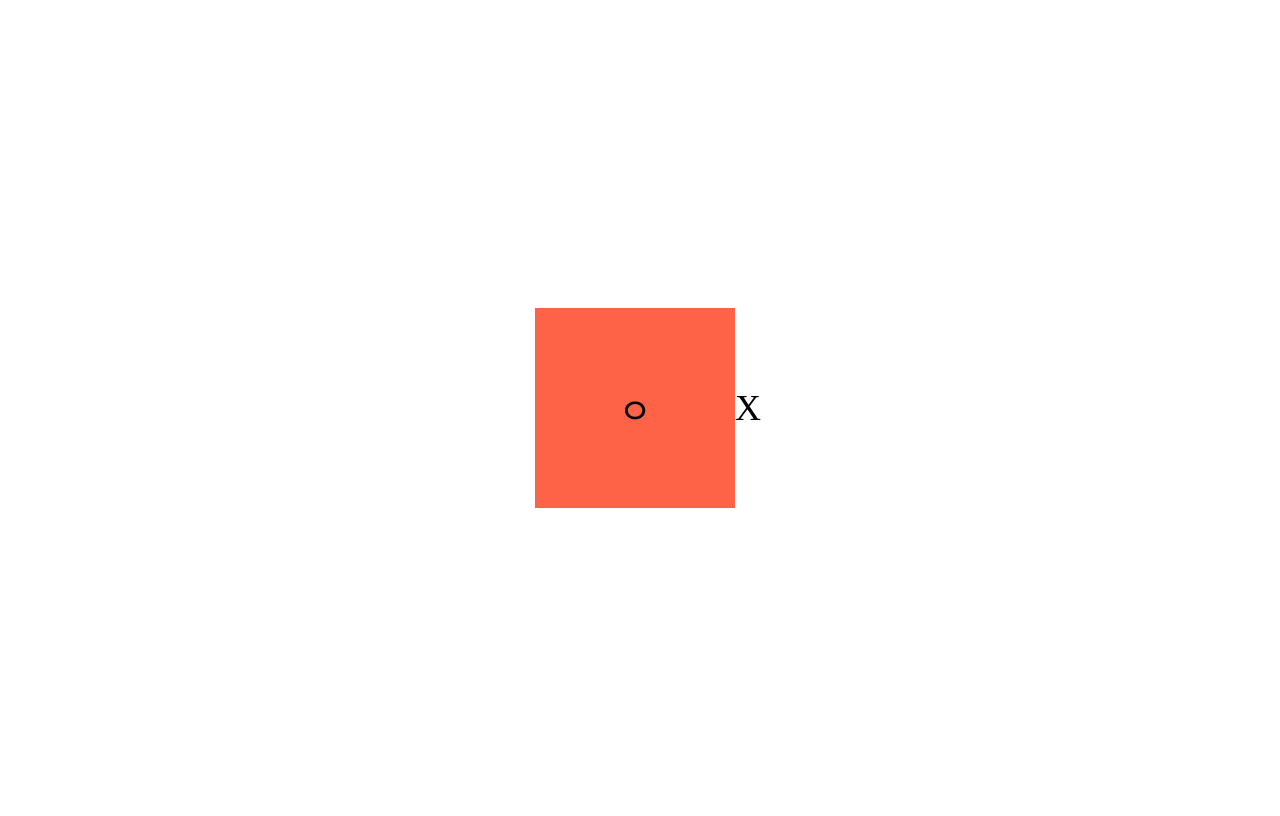
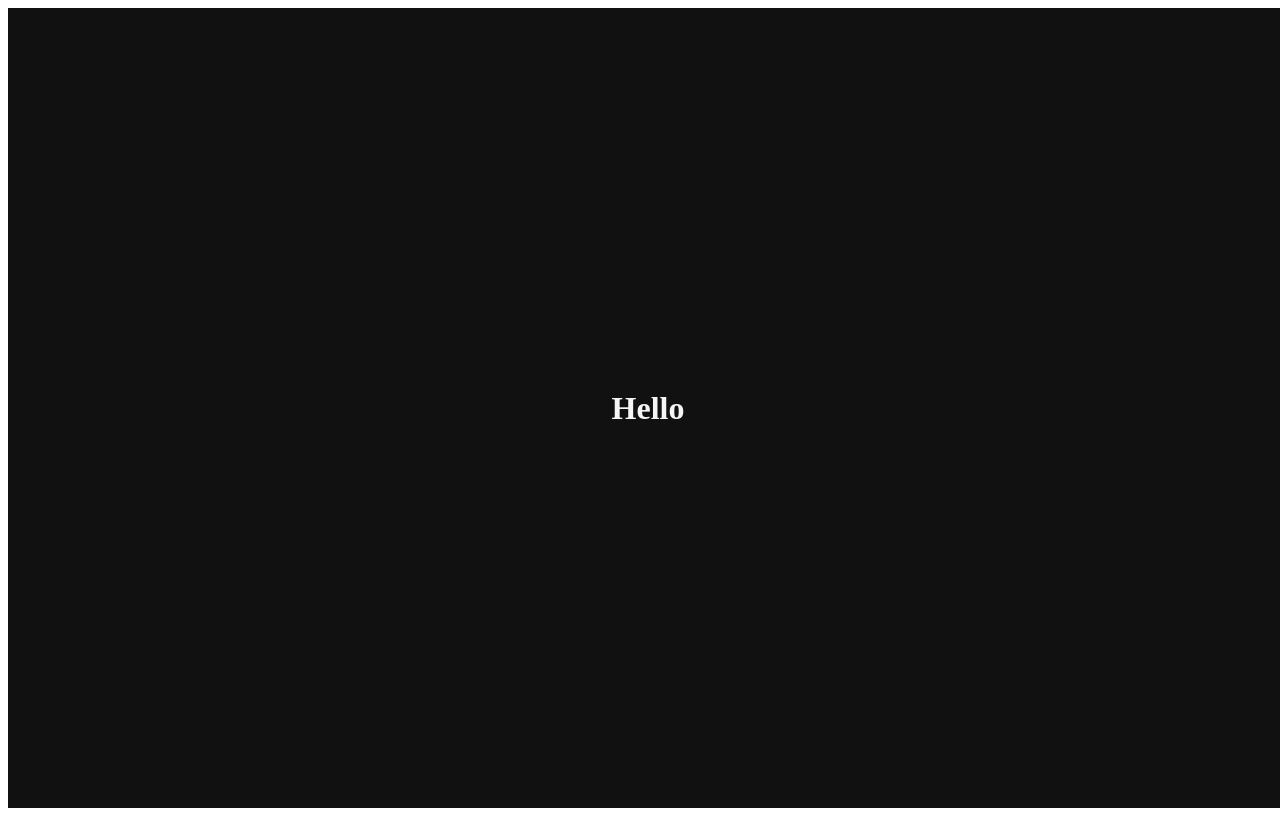
Before and after one commit to ralo-med/react-m1, a React (Create React App) app: page / in a window 1280 px wide. Built offline with nearby package versions, Linux system fonts and the light colour scheme.

Commit message:
#2.7 Themes

```diff
--- a/src/App.js
+++ b/src/App.js
@@ -1,6 +1,10 @@
 import React from "react";
 // eslint-disable-next-line
 import styled, { keyframes } from "styled-components";
+
+const Title = styled.h1`
+  color: ${(props) => props.theme.textColor};
+`;
 
 const Wrapper = styled.div`
   display: flex;
@@ -8,50 +12,13 @@
   width: 100vw;
   justify-content: center;
   align-items: center;
-`;
-
-const rotateAniamtion = keyframes`
-  0% {
-    transform:rotate(0deg);
-    border-radius:0px;
-  }
-  50% {
-    border-radius:100px;
-  }
-  100%{
-    transform:rotate(360deg);
-    border-radius:0px;}
-`;
-
-const Emoji = styled.span`
-  font-size: 36px;
-`;
-
-const Box = styled.div`
-  height: 200px;
-  width: 200px;
-  background-color: tomato;
-  animation: ${rotateAniamtion} 1s linear;
-  display: flex;
-  justify-content: center;
-  align-items: center;
-  ${Emoji} {
-    &:hover {
-      font-size: 60px;
-    }
-    &:active {
-      opacity: 0;
-    }
-  }
+  background-color: ${(props) => props.theme.backgroundColor};
 `;
 
 function App() {
   return (
     <Wrapper>
-      <Box>
-        <Emoji as="p">ㅇ</Emoji>
-      </Box>
-      <Emoji as="p">X</Emoji>
+      <Title>Hello</Title>
     </Wrapper>
   );
 }
--- a/src/index.js
+++ b/src/index.js
@@ -1,11 +1,24 @@
 import React from "react";
 import ReactDOM from "react-dom";
+import { ThemeProvider } from "styled-components";
 
 import App from "./App";
 
+const darkTheme = {
+  textColor: "whitesmoke",
+  backgroundColor: "#111",
+};
+
+const lightTheme = {
+  textColor: "#111",
+  backgroundColor: "whitesmoke",
+};
+
 ReactDOM.render(
   <React.StrictMode>
-    <App />
+    <ThemeProvider theme={darkTheme}>
+      <App />
+    </ThemeProvider>
   </React.StrictMode>,
   document.getElementById("root")
 );
```
